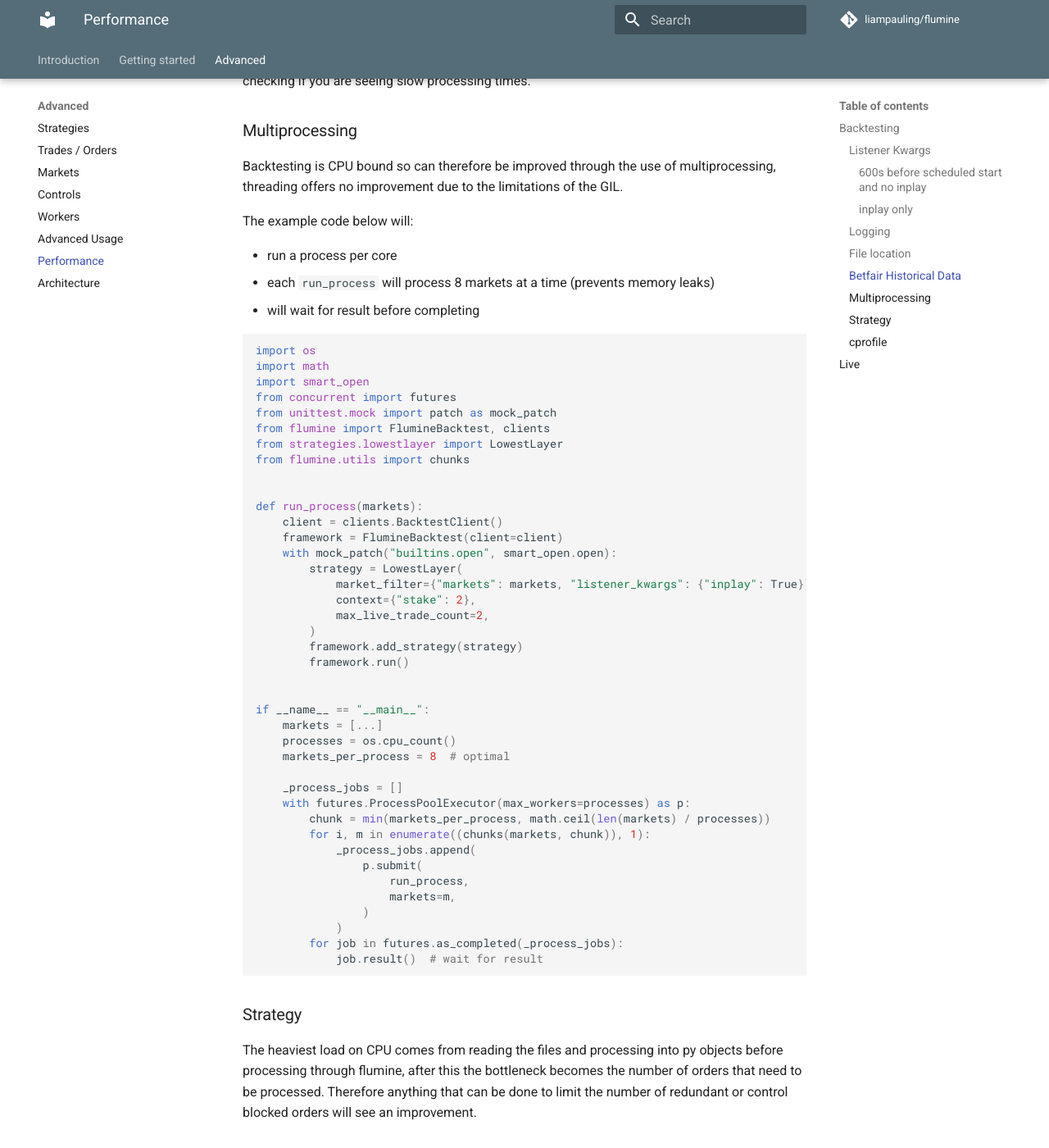
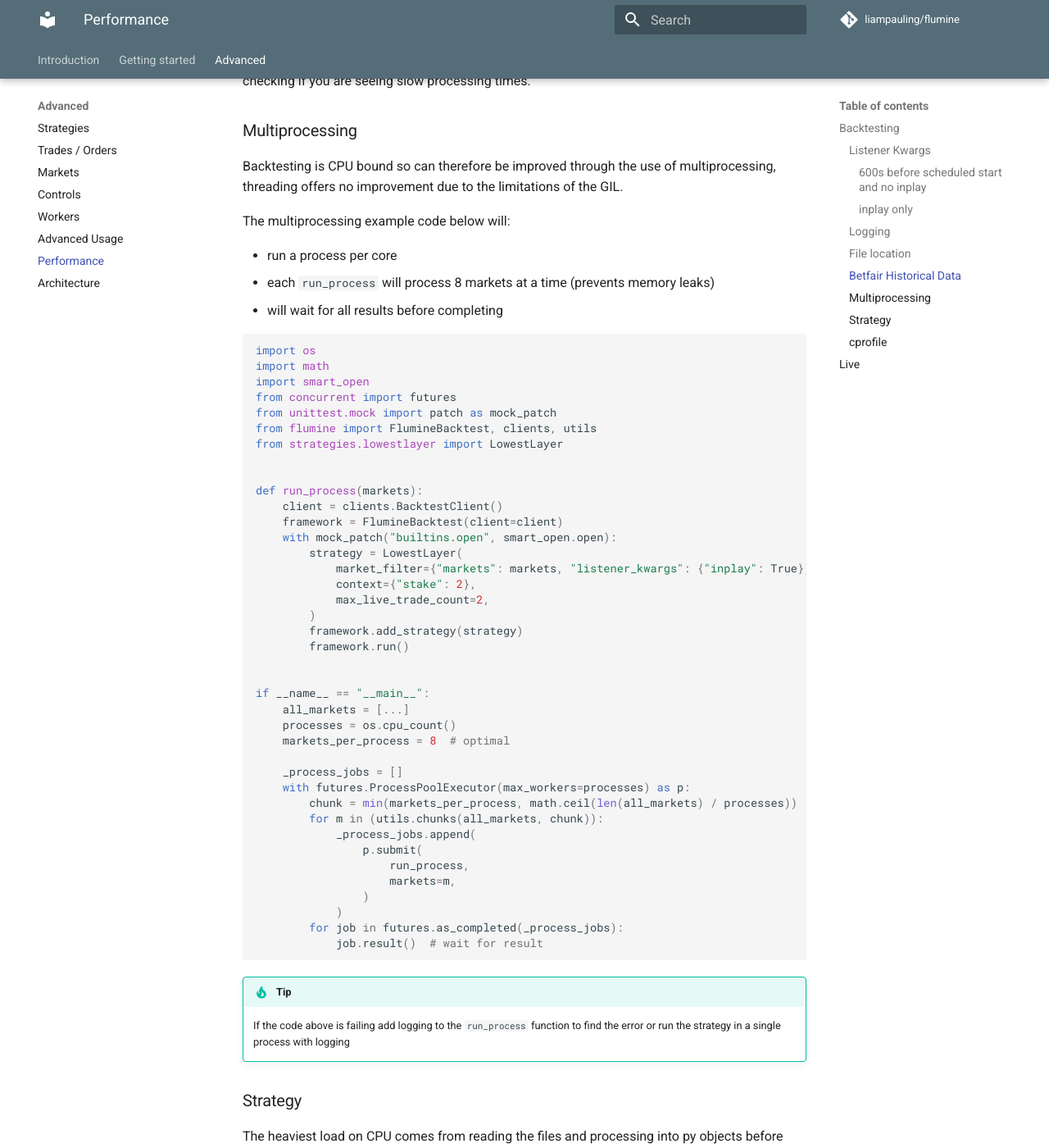
Before and after one commit to betcode-org/flumine, an MkDocs documentation site: the page built from docs/performance.md, in a window 1280 px wide and 1400 px high, scrolled down 1475 px. Shown: the whole window at 82% size. Built offline with MkDocs 1.6.1 and Material for MkDocs 9.7.7, drawn with Linux system fonts in a browser that asks for light colours; comment, search, counter and statistics services are not loaded.

Commit message:
history and version

````diff
--- a/docs/performance.md
+++ b/docs/performance.md
@@ -62,11 +62,11 @@
 
 Backtesting is CPU bound so can therefore be improved through the use of multiprocessing, threading offers no improvement due to the limitations of the GIL.
 
-The example code below will:
+The multiprocessing example code below will:
 
 - run a process per core
 - each `run_process` will process 8 markets at a time (prevents memory leaks)
-- will wait for result before completing
+- will wait for all results before completing
 
 ```python
 import os
@@ -74,9 +74,8 @@
 import smart_open
 from concurrent import futures
 from unittest.mock import patch as mock_patch
-from flumine import FlumineBacktest, clients
+from flumine import FlumineBacktest, clients, utils
 from strategies.lowestlayer import LowestLayer
-from flumine.utils import chunks
 
 
 def run_process(markets):
@@ -93,14 +92,14 @@
 
 
 if __name__ == "__main__":
-    markets = [...]
+    all_markets = [...]
     processes = os.cpu_count()
     markets_per_process = 8  # optimal
 
     _process_jobs = []
     with futures.ProcessPoolExecutor(max_workers=processes) as p:
-        chunk = min(markets_per_process, math.ceil(len(markets) / processes))
-        for i, m in enumerate((chunks(markets, chunk)), 1):
+        chunk = min(markets_per_process, math.ceil(len(all_markets) / processes))
+        for m in (utils.chunks(all_markets, chunk)):
             _process_jobs.append(
                 p.submit(
                     run_process,
@@ -110,6 +109,9 @@
         for job in futures.as_completed(_process_jobs):
             job.result()  # wait for result
 ```
+
+!!! tip
+    If the code above is failing add logging to the `run_process` function to find the error or run the strategy in a single process with logging
 
 ### Strategy
 
--- a/flumine/__version__.py
+++ b/flumine/__version__.py
@@ -1,6 +1,6 @@
 __title__ = "flumine"
 __description__ = "Betfair trading framework"
 __url__ = "https://github.com/liampauling/flumine"
-__version__ = "1.20.11"
+__version__ = "1.20.12"
 __author__ = "Liam Pauling"
 __license__ = "MIT"
````
Also changed, not shown: HISTORY.rst (+7 -0 lines).
